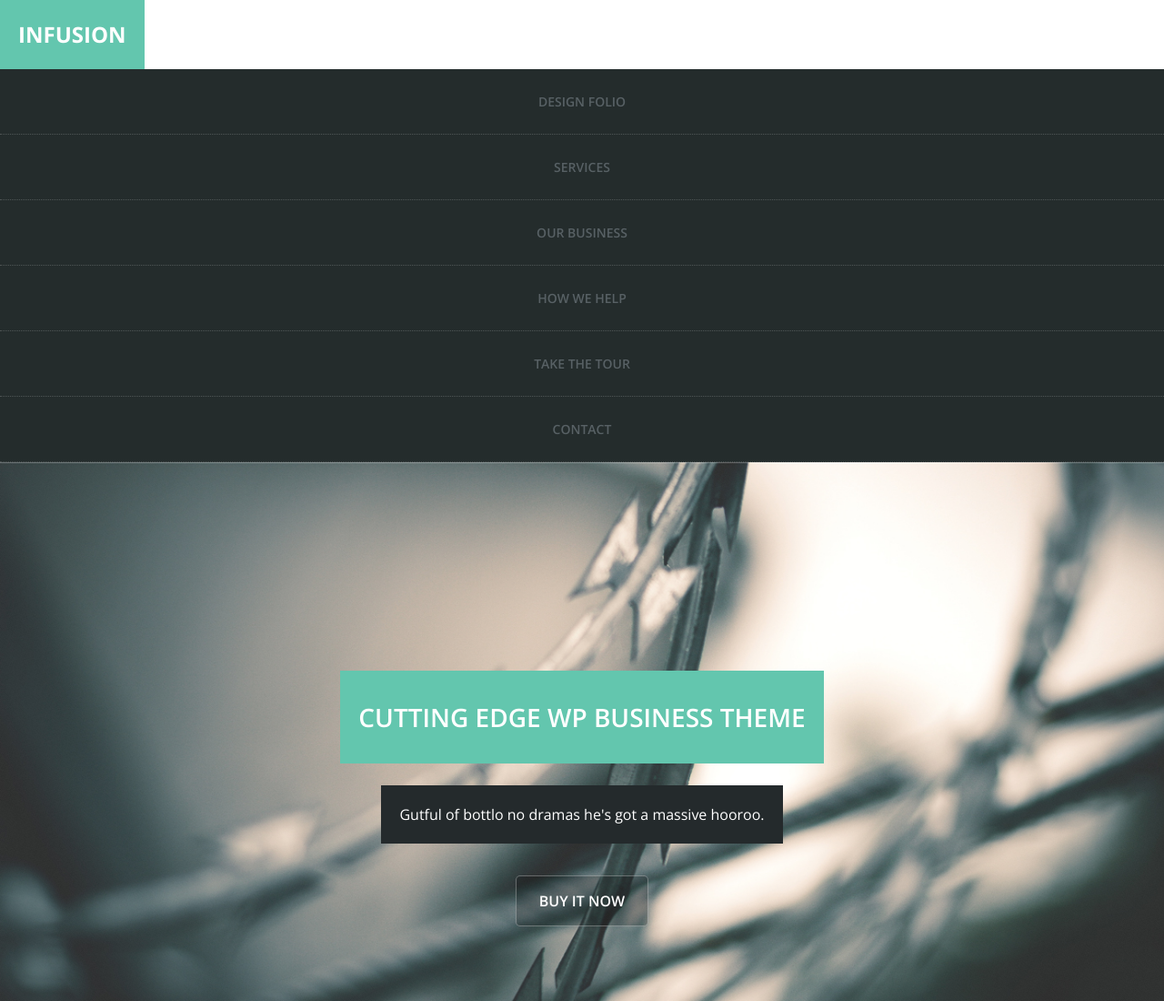
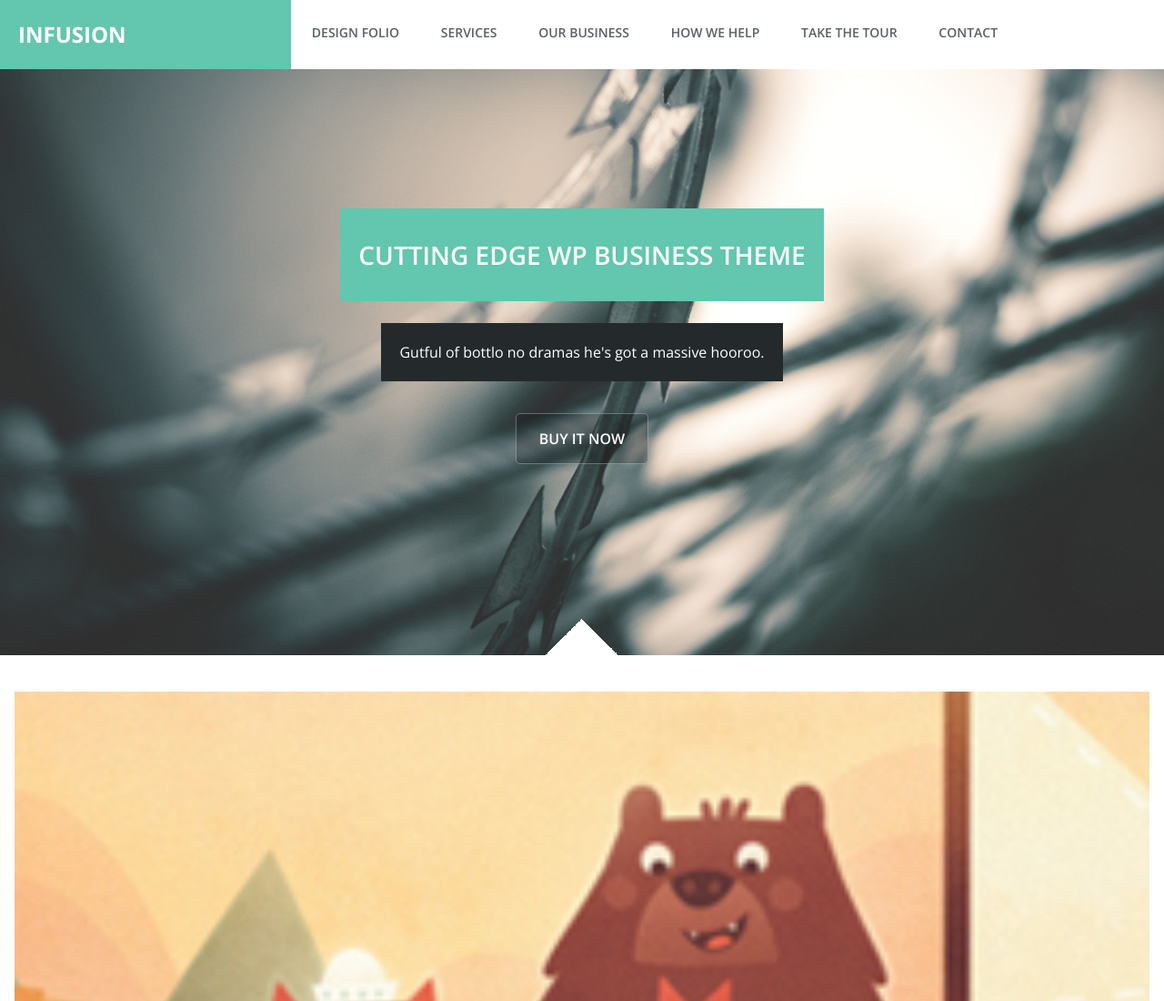
Before and after one commit to HenriqueAMascarin/Projeto-Infusion, a plain HTML site: page index.html in a window 1280 px wide. Shown: the top 1100 px of the page at 91% size. Drawn offline with nearby package versions, Linux system fonts and the light colour scheme.

Commit message:
header desktop

```diff
--- a/style/main.css
+++ b/style/main.css
@@ -287,3 +287,40 @@ abbr[title]{
     font-weight: 600;
     text-decoration: none;
 }
+
+
+@media screen and (min-width: 1024px){
+    .header{
+        position: fixed;
+    }
+
+    .logo-text{
+        width: 25%;
+        box-sizing: border-box;
+    }
+
+    .header__btnMenu{
+        display: none;
+    }
+
+    .header__nav{
+        float: left;
+        width: 75%;
+        clear: none;
+        max-width: 800px;
+    }
+
+    .header__nav ul{
+        display: flex;
+        justify-content: space-around;
+    }
+
+    .header__nav li{
+        border-bottom: none;
+        flex-grow: 1;
+    }
+
+    .header__nav a{
+        background: white;
+    }
+}
```
